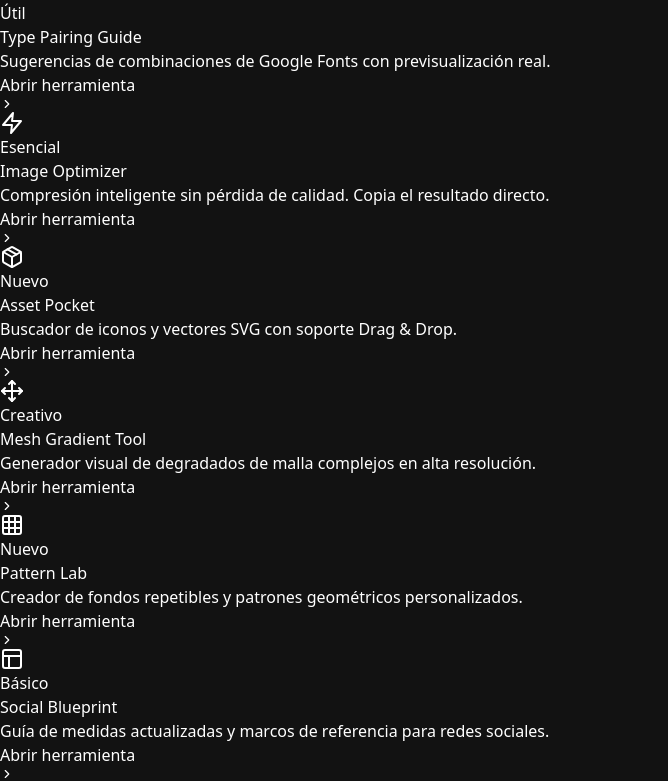
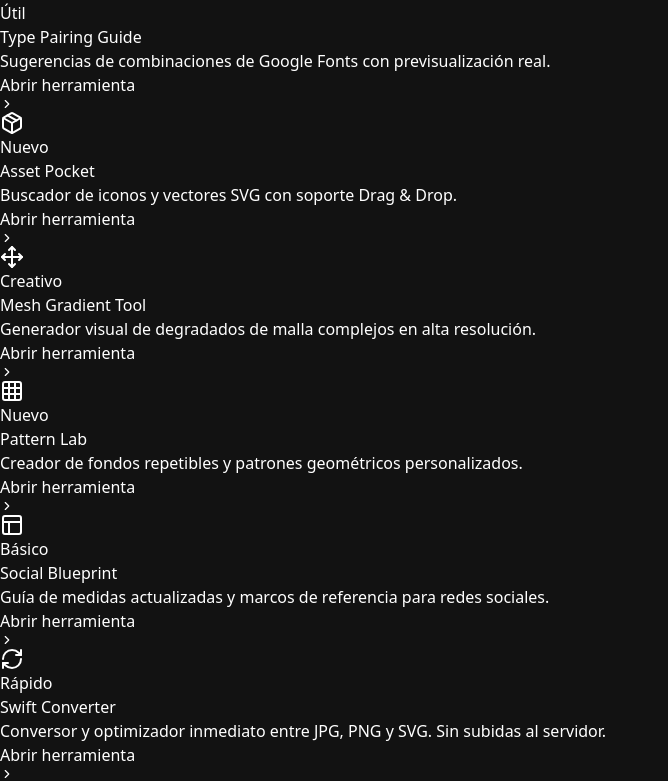
Before and after one commit to AndresVzla/designers-swiss-knife, a React (Vite) app: page / in a window 1280 px wide. Shown: the part 709-1490 px from the top of the page, without its empty margins (0-668 px from the left). Built offline with nearby package versions, Linux system fonts and the light colour scheme.

Commit message:
docs: merge image optimizer into swift converter and update readme roadmap

```diff
--- a/src/data/tools.js
+++ b/src/data/tools.js
@@ -39,15 +39,6 @@
         color: 'from-blue-500 to-cyan-500'
     },
     {
-        id: 'optimizer',
-        name: 'Image Optimizer',
-        description: 'Compresión inteligente sin pérdida de calidad. Copia el resultado directo.',
-        icon: Zap,
-        category: 'Imagen',
-        status: 'Esencial',
-        color: 'from-amber-500 to-orange-500'
-    },
-    {
         id: 'assets',
         name: 'Asset Pocket',
         description: 'Buscador de iconos y vectores SVG con soporte Drag & Drop.',
@@ -86,7 +77,7 @@
     {
         id: 'converter',
         name: 'Swift Converter',
-        description: 'Conversor inmediato entre JPG, PNG y SVG. Sin subidas al servidor.',
+        description: 'Conversor y optimizador inmediato entre JPG, PNG y SVG. Sin subidas al servidor.',
         icon: RefreshCw,
         category: 'Conversión',
         status: 'Rápido',
```
Also changed, not shown: 1 other file (tests, documents, lock files or other folders).
